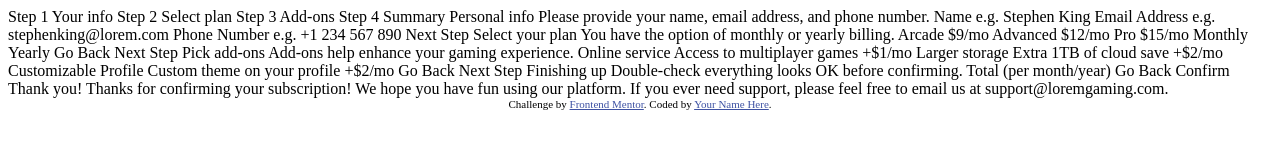
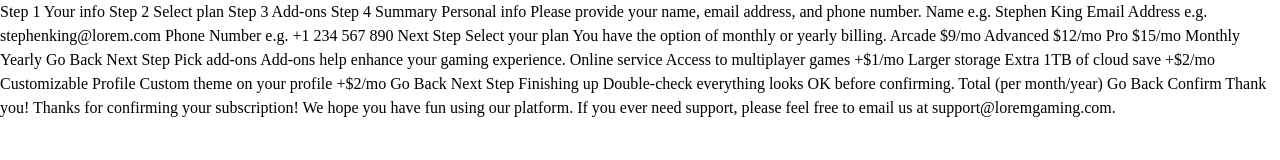
Before and after one commit to adexterity/multi-step-form, a plain HTML site: page index.html in a window 1280 px wide. Drawn offline with Linux system fonts and the light colour scheme.

Commit message:
Starter Setup

```diff
--- a/index.html
+++ b/index.html
@@ -7,12 +7,8 @@
   <link rel="icon" type="image/png" sizes="32x32" href="./assets/images/favicon-32x32.png">
 
   <title>Frontend Mentor | Multi-step form</title>
-
-  <!-- Feel free to remove these styles or customise in your own stylesheet 👍 -->
-  <style>
-    .attribution { font-size: 11px; text-align: center; }
-    .attribution a { color: hsl(228, 45%, 44%); }
-  </style>
+  <link rel="stylesheet" href="css/main.css">
+  <script defer src="js/script.js"></script>
 </head>
 <body>
 
@@ -117,10 +113,5 @@
   to email us at support@loremgaming.com.
 
   <!-- Step 5 end -->
-
-  <div class="attribution">
-    Challenge by <a href="https://www.frontendmentor.io?ref=challenge" target="_blank">Frontend Mentor</a>.
-    Coded by <a href="#">Your Name Here</a>.
-  </div>
 </body>
 </html>
```
Also changed, not shown: js/script.js (added), 2 other files.
